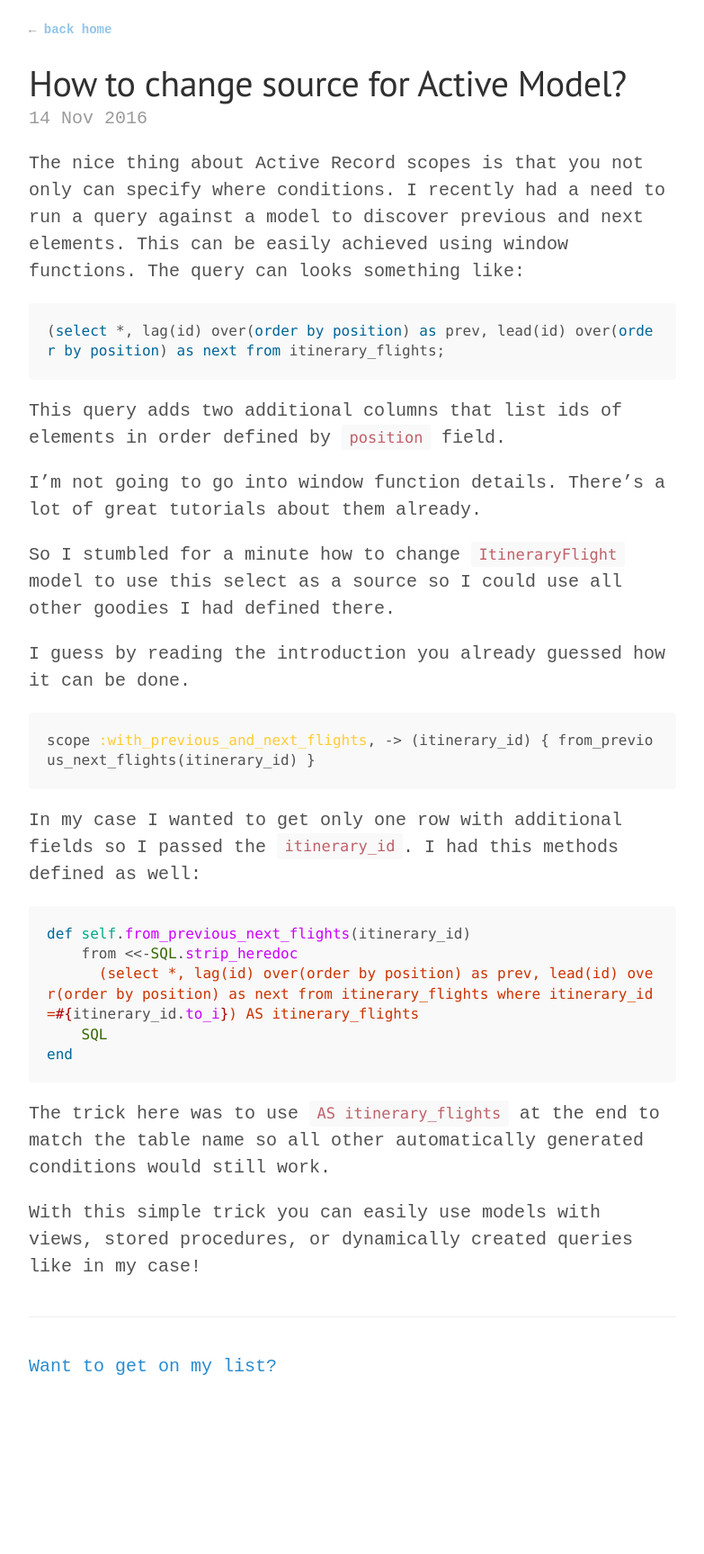
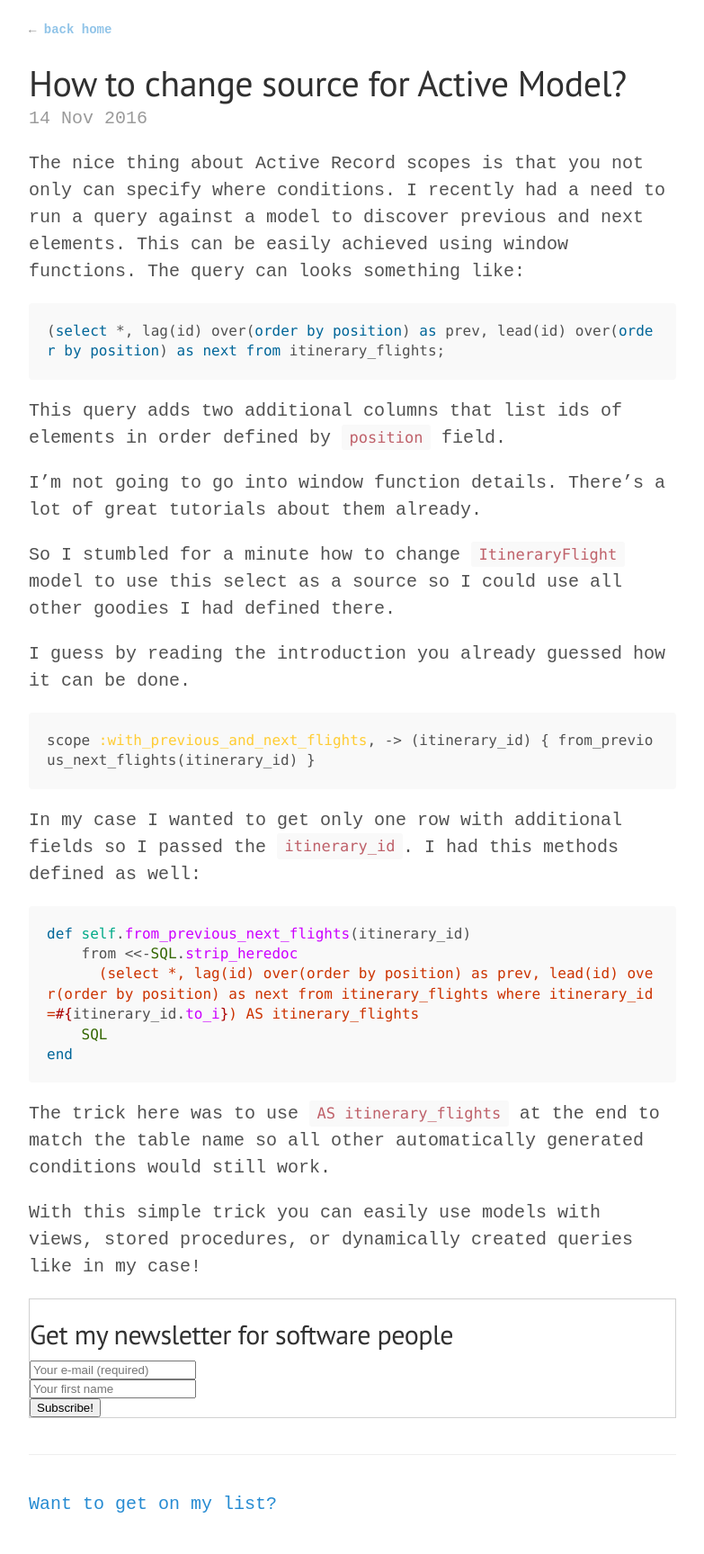
Before and after one commit to pawelniewie/pawelniewiadomski.com, a Jekyll site: the page built from _posts/2016-11-14-how-to-change-source-for-active-model.md, in a window 1280 px wide. Shown: the whole page at 90% size, without its empty margins (248-1031 px from the left). Built offline with Jekyll 4.4.1, drawn with Linux system fonts in a browser that asks for light colours; Markdown is read by kramdown in place of the engine named in the settings; comment, search, counter and statistics services are not loaded; before the commit the page ends 1574 px from its top, so only the background shows below that.

Commit message:
added newsletter form

```diff
--- a/_posts/2016-11-14-how-to-change-source-for-active-model.md
+++ b/_posts/2016-11-14-how-to-change-source-for-active-model.md
@@ -37,3 +37,5 @@ end
 The trick here was to use `AS itinerary_flights` at the end to match the table name so all other automatically generated conditions would still work.
 
 With this simple trick you can easily use models with views, stored procedures, or dynamically created queries like in my case!
+
+{% include newsletter.html %}
```
